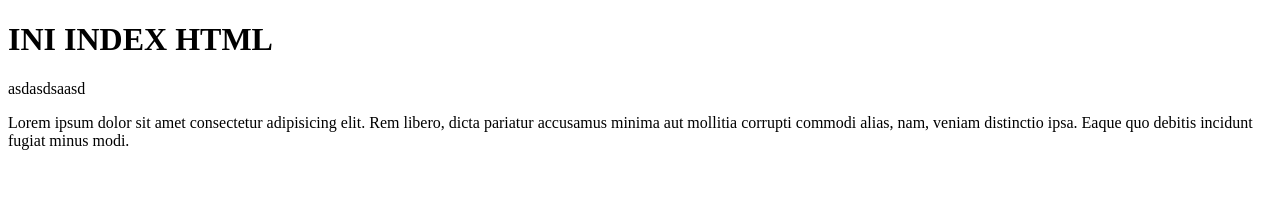
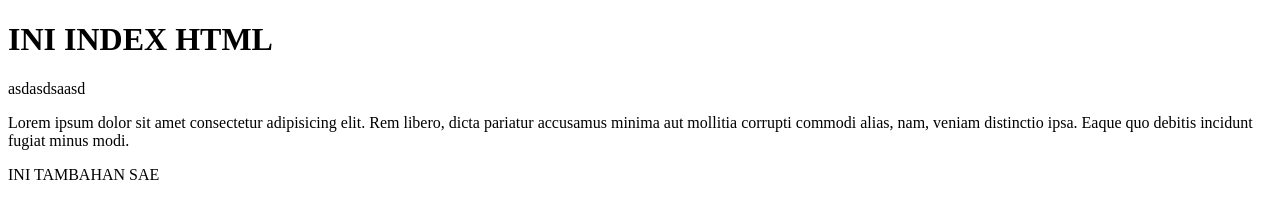
Before and after one commit to saepasomba/binar-demo-test, a plain HTML site: page index.html in a window 1280 px wide. Drawn offline with Linux system fonts and the light colour scheme.

Commit message:
Add new line

```diff
--- a/index.html
+++ b/index.html
@@ -10,5 +10,7 @@
     <h1>INI INDEX HTML</h1>
     <p>asdasdsaasd</p>
     <p>Lorem ipsum dolor sit amet consectetur adipisicing elit. Rem libero, dicta pariatur accusamus minima aut mollitia corrupti commodi alias, nam, veniam distinctio ipsa. Eaque quo debitis incidunt fugiat minus modi.</p>
+
+    <p>INI TAMBAHAN SAE</p>
 </body>
 </html>
```
